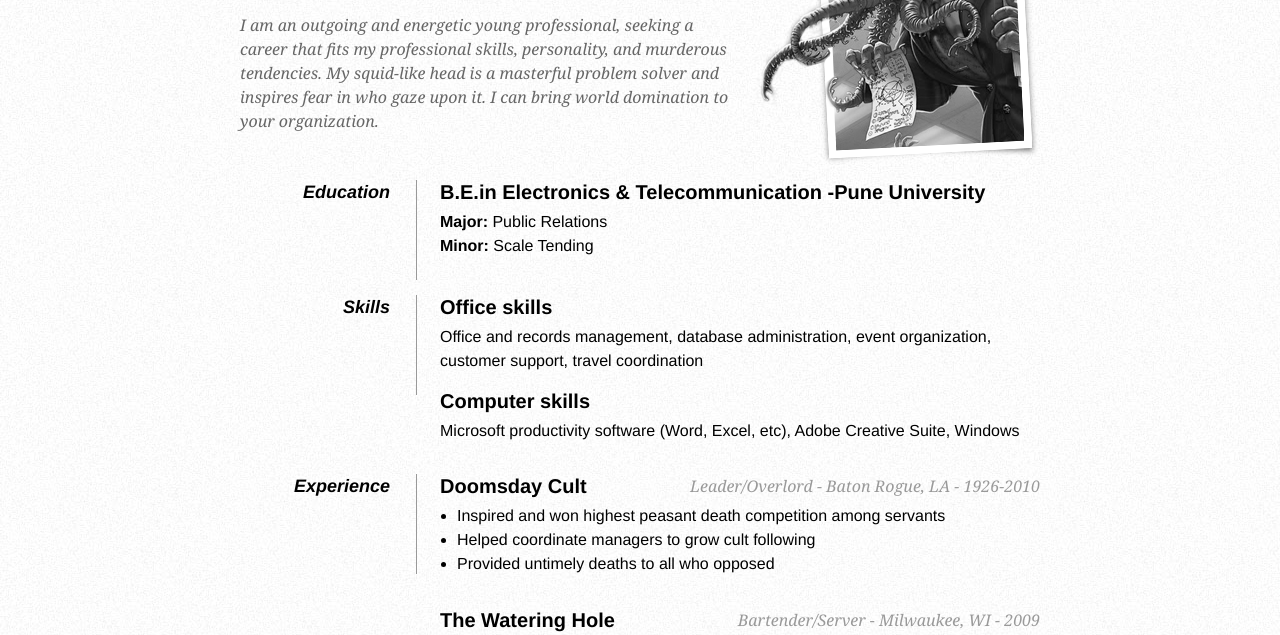
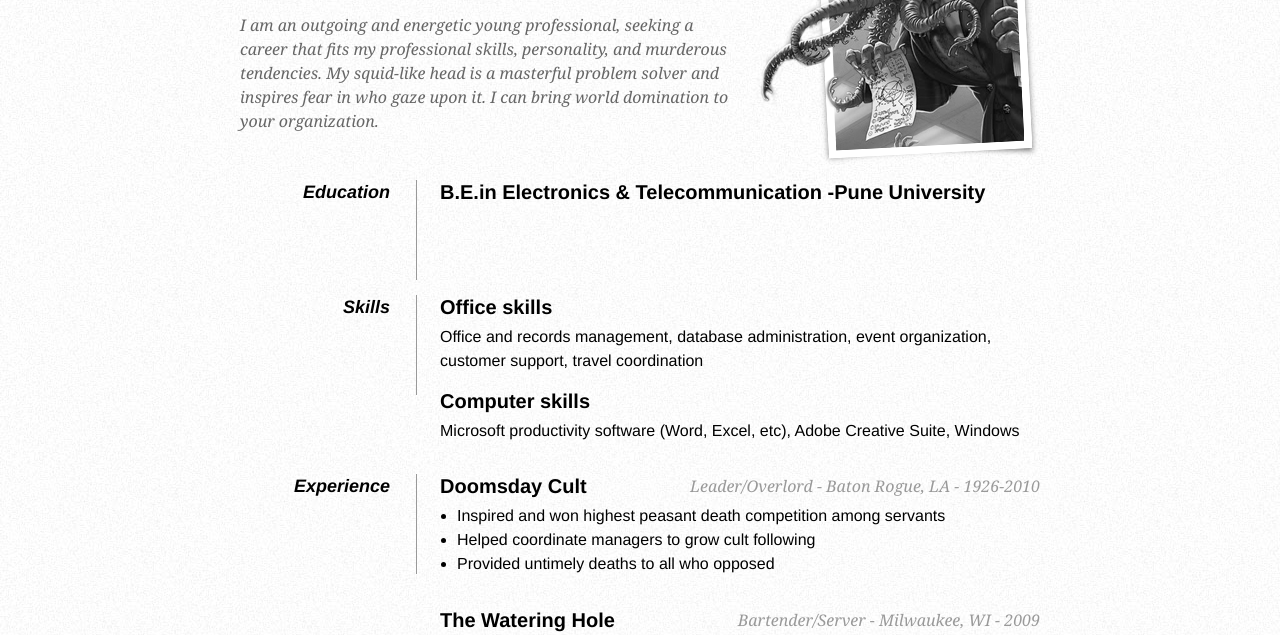
Before and after one commit to sachinrshinde/sachinrshinde.github.io, a plain HTML site: page index.html in a window 1280 px wide. Shown: the part 148-783 px from the top of the page. Drawn offline with Linux system fonts and the light colour scheme.

Commit message:
my first edit to html file.

```diff
--- a/index.html
+++ b/index.html
@@ -64,8 +64,7 @@
             <dt>Education</dt>
             <dd>
                 <h2>B.E.in Electronics & Telecommunication -Pune University</h2>
-                <p><strong>Major:</strong> Public Relations<br />
-                   <strong>Minor:</strong> Scale Tending</p>
+
             </dd>
 
             <dd class="clear"></dd>
```
